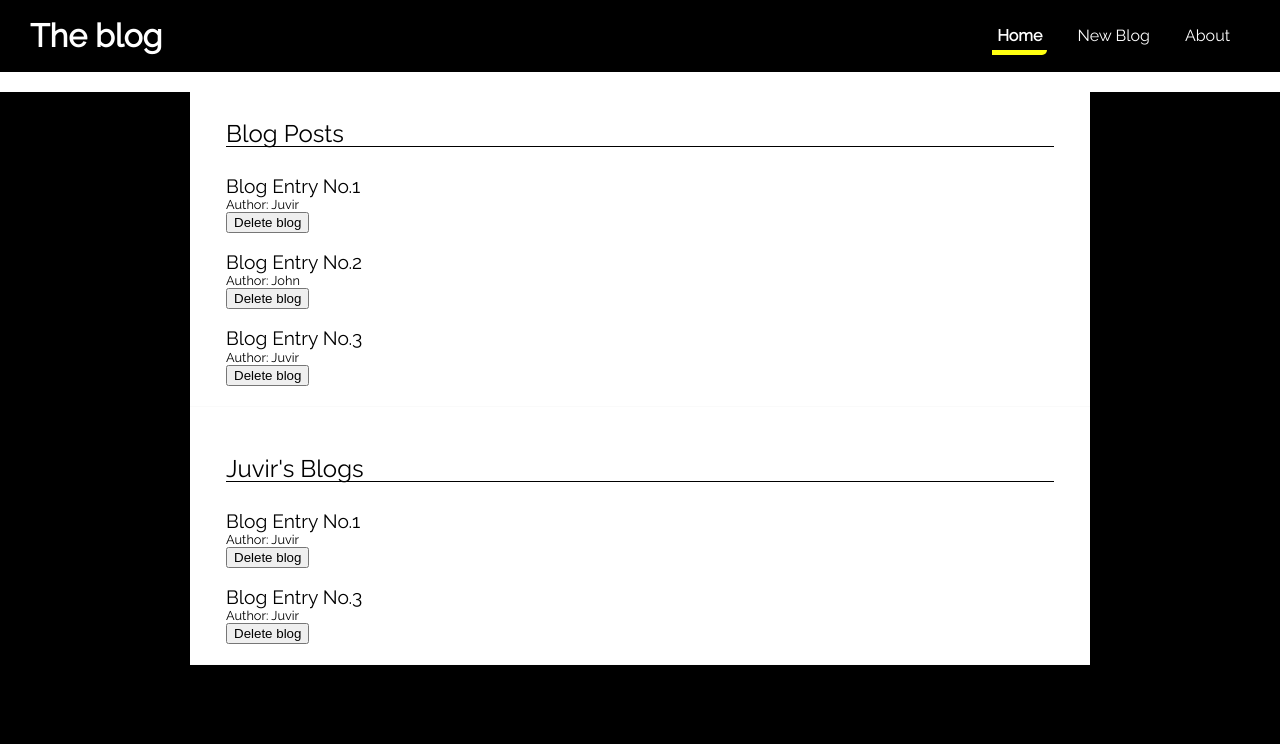
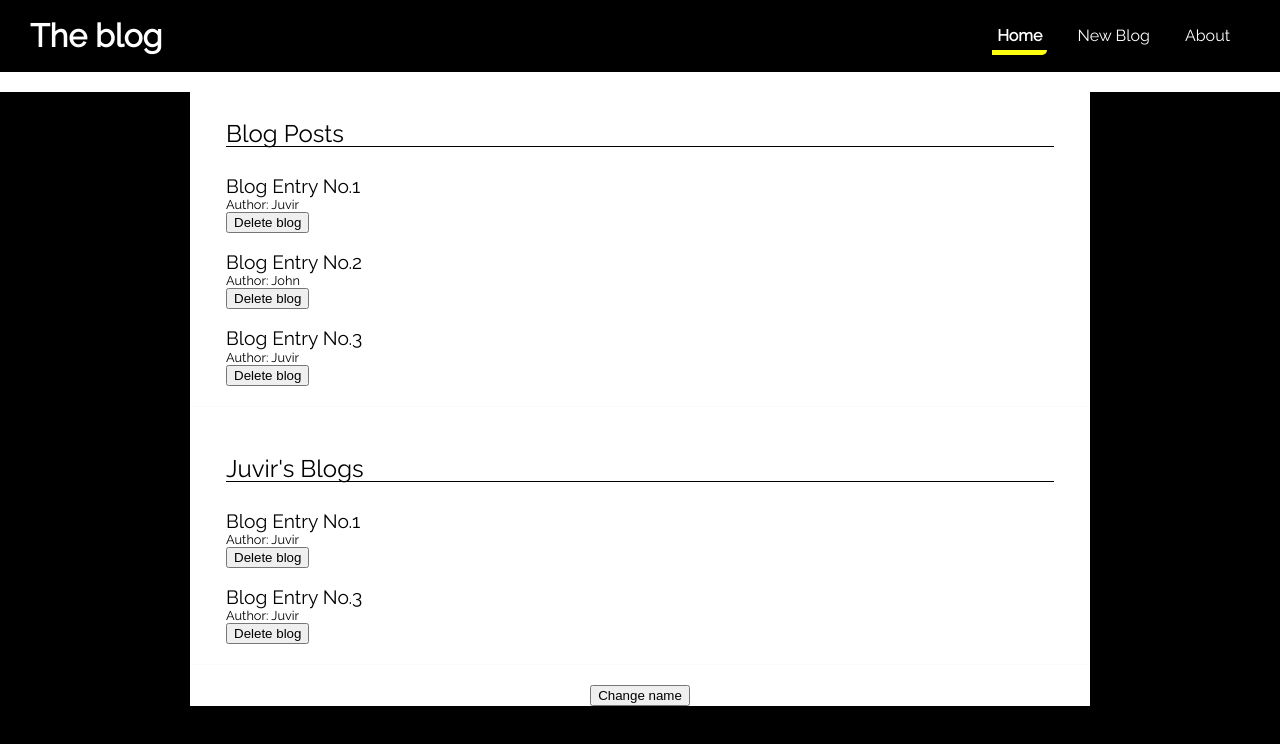
Before and after one commit to dev-johnjuvir/react-blog, a React (Create React App) app in the folder react-blog/: page / in a window 1280 px wide. Shown: the top 744 px of the page. Built offline with nearby package versions, Linux system fonts and the light colour scheme.

Commit message:
useEffect test case

```diff
--- a/react-blog/src/comps/Home.js
+++ b/react-blog/src/comps/Home.js
@@ -8,15 +8,24 @@
         {title: 'Blog Entry No.3', body:'lorem ipsum...', author:'Juvir', id: 3}
     ]);
 
+    const [name, setName] = useState('Juvir');
+
     const handleDelete = (id) => {
         const newBlogs = blogs.filter( blog => blog.id !== id);
         setBlogs(newBlogs);
     }
 
+    useEffect(() => {
+        console.log('use effect ran');
+        console.log(name);
+    }, [name]);
+
     return (
         <div className="inner">
             <BlogList blogs={blogs} title="Blog Posts" handleDelete={handleDelete}/>
             <BlogList blogs={blogs.filter((blog) => blog.author === 'Juvir' )} title="Juvir's Blogs"/>
+
+            <button onClick={() => setName('John')}>Change name</button>
         </div>
      );
 }
```
